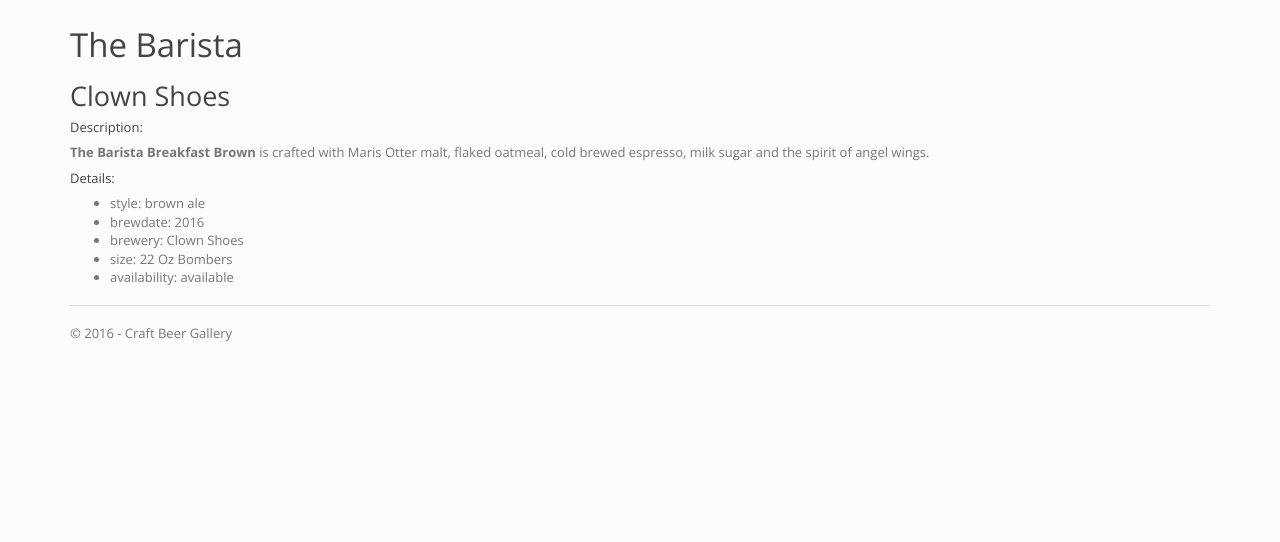
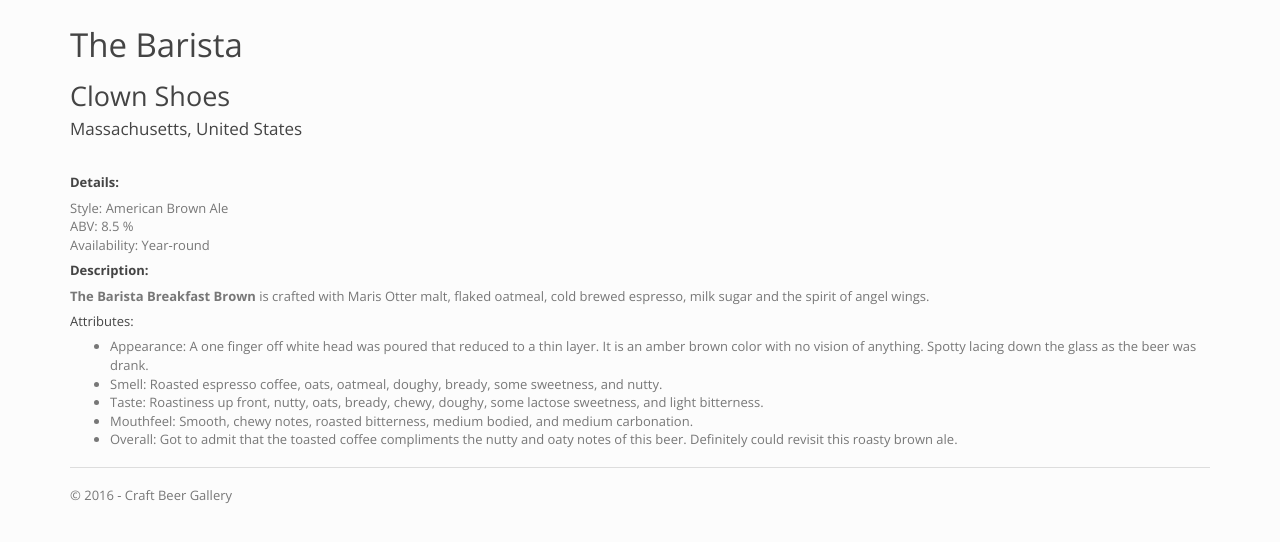
Before and after one commit to outofhand/craft-beer-gallery, an ASP.NET MVC app: page /CraftBeer/Detail in a window 1280 px wide. Shown: the part 41-583 px from the top of the page. Run offline with ASP.NET Core 8 and stand-ins for ASP.NET MVC 5, Linux system fonts and the light colour scheme; the project's own start-up code is not run, and a stand-in starts its controllers and pages; some libraries are stand-ins or nearby versions.

Commit message:
Updated Beer Detail view to be strongly typed

```diff
--- a/src/CraftBeerGallery/Controllers/CraftBeerController.cs
+++ b/src/CraftBeerGallery/Controllers/CraftBeerController.cs
@@ -1,3 +1,4 @@
+using CraftBeerGallery.Models;
 using System;
 using System.Collections.Generic;
 using System.Linq;
@@ -10,21 +11,29 @@
     {
         public ActionResult Detail()
         {
+            var beer = new Beer()
+            {
+                BeerName = "The Barista",
+                Brewery = "Clown Shoes",
+                BreweryLocation = "Massachusetts, United States",
+                Style = "American Brown Ale",
+                ABV = 8.50,
+                DescriptionHtml = "<p><strong>The Barista Breakfast Brown</strong> is crafted with Maris Otter malt, flaked oatmeal, cold brewed espresso, milk sugar and the spirit of angel wings.</p>",
+                Availability = "Year-round",
+                BeerAttributes = new Attributes[]
+                {
+                    new Attributes() {
+                        Appearance = " A one finger off white head was poured that reduced to a thin layer. It is an amber brown color with no vision of anything. Spotty lacing down the glass as the beer was drank.",
+                        Smell = "Roasted espresso coffee, oats, oatmeal, doughy, bready, some sweetness, and nutty.",
+                        Taste = "Roastiness up front, nutty, oats, bready, chewy, doughy, some lactose sweetness, and light bitterness.",
+                        Mouthfeel = "Smooth, chewy notes, roasted bitterness, medium bodied, and medium carbonation.",
+                        Overall = "Got to admit that the toasted coffee compliments the nutty and oaty notes of this beer. Definitely could revisit this roasty brown ale."
+                    }
+                }
 
-            ViewBag.Brewery = "Clown Shoes";
-            ViewBag.Beer = "The Barista";
-            ViewBag.Year = "2016";
-            ViewBag.Description = "<p><strong>The Barista Breakfast Brown</strong> is crafted with Maris Otter malt, flaked oatmeal, cold brewed espresso, milk sugar and the spirit of angel wings.</p>";
-            ViewBag.BeerDetails = new string[]
-            {
-                "style: brown ale",
-                "brewdate: 2016",
-                "brewery: Clown Shoes",
-                "size: 22 Oz Bombers",
-                "availability: available"
             };
 
-            return View();
+            return View(beer);
         }
     }
 }
--- a/src/CraftBeerGallery/Models/Beer.cs
+++ b/src/CraftBeerGallery/Models/Beer.cs
@@ -12,7 +12,7 @@
         public string Brewery { get; set; }
         public string BreweryLocation { get; set; }
         public string Style { get; set; }
-        public int ABV { get; set; }
+        public double ABV { get; set; }
         public string DescriptionHtml { get; set; }
         public string Availability { get; set; }
         public Attributes[] BeerAttributes { get; set; }
--- a/src/CraftBeerGallery/Views/CraftBeer/Detail.cshtml
+++ b/src/CraftBeerGallery/Views/CraftBeer/Detail.cshtml
@@ -1,24 +1,37 @@
+@model CraftBeerGallery.Models.Beer
+
 @{
     Layout = "~/Views/Shared/_Layout.cshtml";
-    ViewBag.Title = "Craft Beer Detail";
+    ViewBag.Title = Model.DisplayText;
 }
 
 
-<h1>@ViewBag.Beer</h1>
-<h2>@ViewBag.Brewery</h2>
+<h1>@Model.BeerName</h1>
+<h2>@Model.Brewery</h2>
+<h4>@Model.BreweryLocation</h4>
+<p><br /></p>
+<div>
+<h5><strong>Details:</strong></h5>
+<p>Style: @Model.Style<br />
+ABV: @Model.ABV %<br />
+Availability: @Model.Availability</p>
+<h5><strong>Description:</strong></h5>
+<div>@Html.Raw(Model.DescriptionHtml)</div>
 
-<h5>Description:</h5>
-<div>@Html.Raw(ViewBag.Description)</div>
-
-@if (ViewBag.BeerDetails.Length > 0)
+@if (Model.BeerAttributes.Length > 0)
 {
-    <h5>Details:</h5>
+    <h5>Attributes:</h5>
     <div>
         <ul>
-            @foreach (var detail in ViewBag.BeerDetails)
+            @foreach (var attr in Model.BeerAttributes)
             {
-                <li>@detail</li>
+                <li>Appearance: @attr.Appearance</li>
+                <li>Smell: @attr.Smell</li>
+                <li>Taste: @attr.Taste</li>
+                <li>Mouthfeel: @attr.Mouthfeel</li>
+                <li>Overall: @attr.Overall</li>
             }
         </ul>
     </div>
 }
+</div>
```
